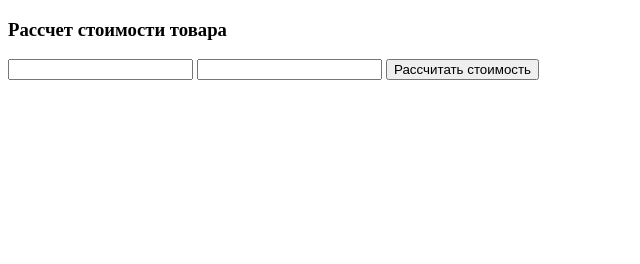
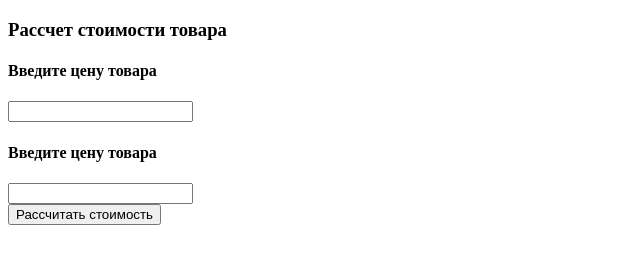
Before and after one commit to IlyaMolchanovv/WEB5, a plain HTML site: page index.html in a window 1280 px wide. Shown: the whole page, without its empty margins (0-640 px from the left). Drawn offline with nearby package versions, Linux system fonts and the light colour scheme.

Commit message:
Update index.html

```diff
--- a/index.html
+++ b/index.html
@@ -8,11 +8,15 @@
 <body>
 	<h3>Рассчет стоимости товара</h3>
 
+	<h4>Введите цену товара</h4>
 	<input type=”text” id=”cost” value=" "
 	placeholder=”укажите цену товара”>
+	<br>
 
+	<h4>Введите цену товара</h4>
         <input type="text" id="count" value=" "
         placeholder=”укажите количество единиц товара”>
+	<br>
 
 	<button onclick=”raschitat()”>Рассчитать стоимость</button>
 
```
